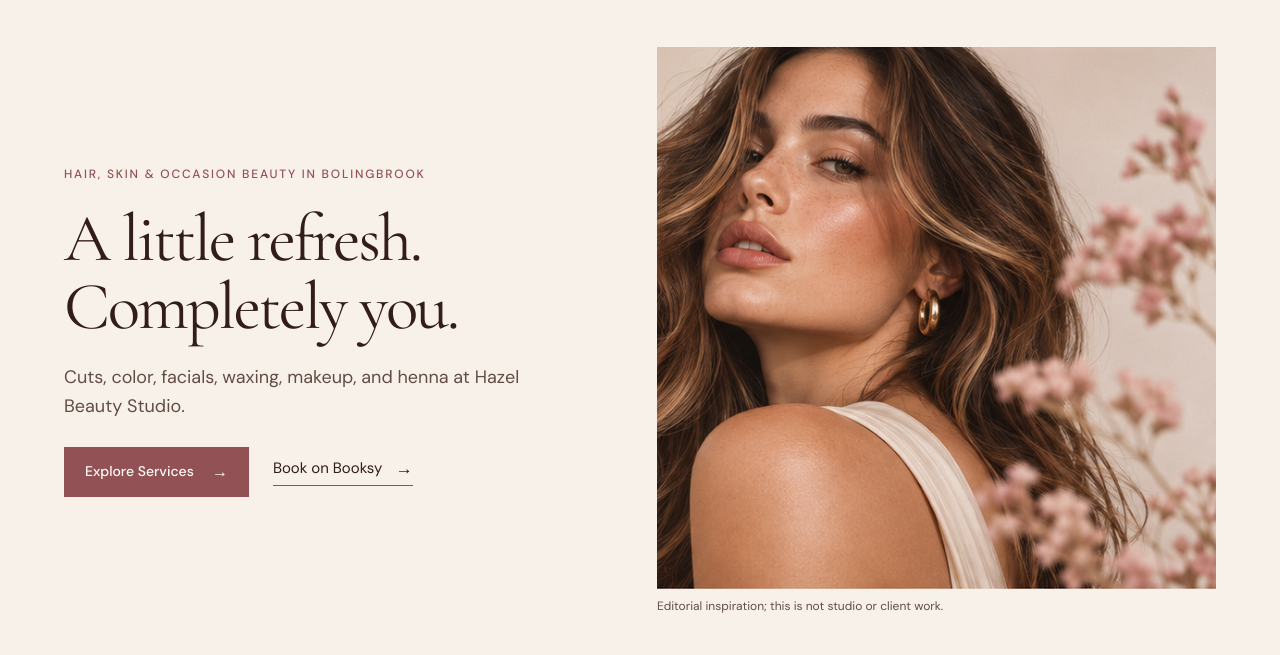
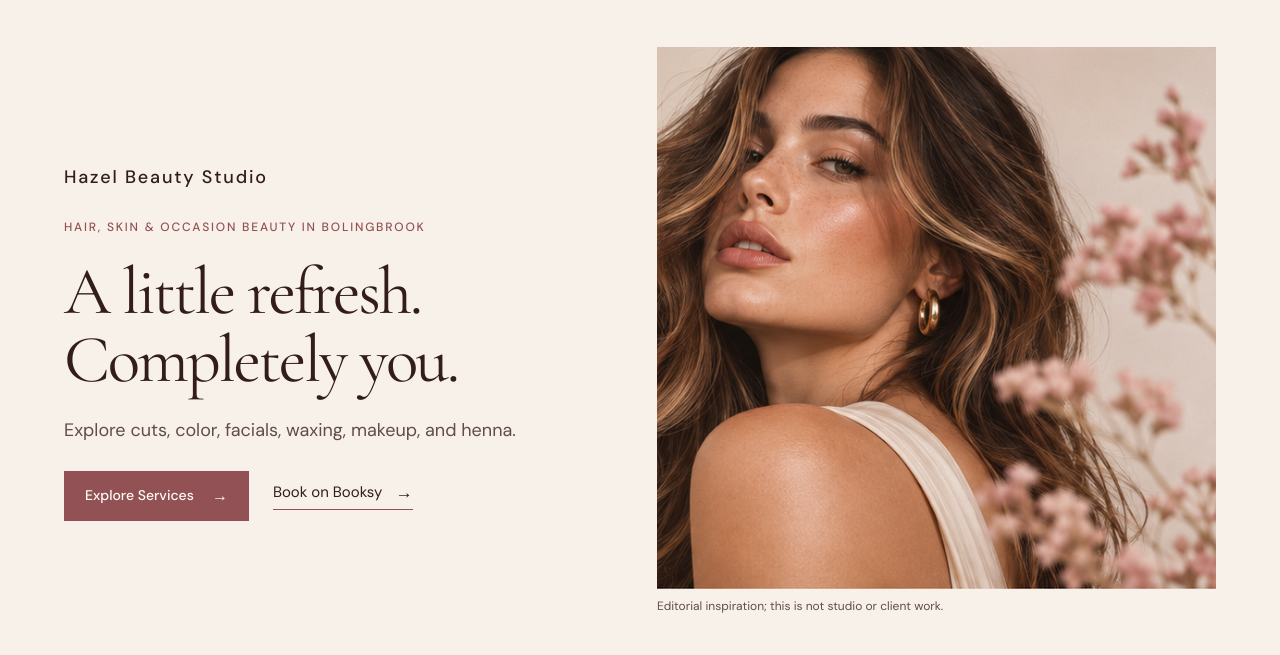
Before and after one commit to beautystudiohazel/hazelwebs, an Astro site: page / in a window 1280 px wide. Shown: the part 145-800 px from the top of the page. Built offline with nearby package versions, Linux system fonts and the light colour scheme; Astro itself is replaced by a stand-in of ours.

Commit message:
Update verification script, index page, and global styles
Replit-Commit-Author: Agent

```diff
--- a/scripts/verify.mjs
+++ b/scripts/verify.mjs
@@ -41,6 +41,7 @@ assert.ok(menu.indexOf('data-appointment') < menu.indexOf('id="full-menu"'), 'Bo
 const home = await readFile(filename('/'), 'utf8');
 assert.equal((home.match(/class="services-overview-column"/g) || []).length, 3, 'Homepage categories do not repeat the bridal and events feature');
 assert.ok(home.includes('class="header-logo"') && home.includes('class="footer-logo"'), 'Homepage carries the matching header and footer logo');
+assert.match(home, /class="hero-brand-name">Hazel Beauty Studio<\/p>/, 'Homepage names the studio above its headline');
 const events = await readFile(filename('/bridal-events/'), 'utf8');
 assert.ok(events.includes(`mailto:${email}?subject=Bridal%20%26%20event%20inquiry`), 'Event inquiry keeps its email destination');
 const contact = await readFile(filename('/about-contact/'), 'utf8');
--- a/src/pages/index.astro
+++ b/src/pages/index.astro
@@ -6,7 +6,7 @@ import { site } from '../data/config';
 ---
 <Layout title="Hair, skin & occasion beauty" description="Haircuts, color, facials, waxing, bridal beauty, and henna party bookings at Hazel Beauty Studio in Bolingbrook. Browse prices and request an appointment.">
   <section class="wire-hero section">
-    <div class="wire-hero-copy"><p class="eyebrow">Hair, skin &amp; occasion beauty in {site.city}</p><h1><span>A little refresh.</span> <span>Completely you.</span></h1><p>Cuts, color, facials, waxing, makeup, and henna at Hazel Beauty Studio.</p><div class="actions"><a class="button" href="/services/">Explore Services <span aria-hidden="true">→</span></a><BookingLink variant="link" /></div></div>
+    <div class="wire-hero-copy"><p class="hero-brand-name">{site.name}</p><p class="eyebrow">Hair, skin &amp; occasion beauty in {site.city}</p><h1><span>A little refresh.</span> <span>Completely you.</span></h1><p>Explore cuts, color, facials, waxing, makeup, and henna.</p><div class="actions"><a class="button" href="/services/">Explore Services <span aria-hidden="true">→</span></a><BookingLink variant="link" /></div></div>
     <figure class="wire-hero-image"><Photo kind="mockupHero" eager /><figcaption>Editorial inspiration; this is not studio or client work.</figcaption></figure>
   </section>
   <section class="wire-section section services-overview" aria-labelledby="services-overview-title"><p class="eyebrow">THE STUDIO MENU</p><h2 id="services-overview-title">Choose what feels right.</h2><p class="overview-introduction">Browse a service category, or see the full menu and prices.</p><div class="services-overview-grid">
--- a/src/styles/global.css
+++ b/src/styles/global.css
@@ -106,6 +106,10 @@ p { color: var(--muted); }
   padding-block: 56px; background: var(--ivory);
 }
 .wire-hero-copy { min-width: 0; }
+.hero-brand-name {
+  margin: 0 0 8px; color: var(--ink); font-family: var(--sans);
+  font-size: 16px; font-weight: 500; letter-spacing: .1em; line-height: 1.4;
+}
 .wire-hero-copy .eyebrow { margin-bottom: 22px; }
 .wire-hero h1 { max-width: 630px; font-size: clamp(55px, 5.25vw, 76px); line-height: 1.01; }
 .wire-hero h1 span { display: block; }
```
